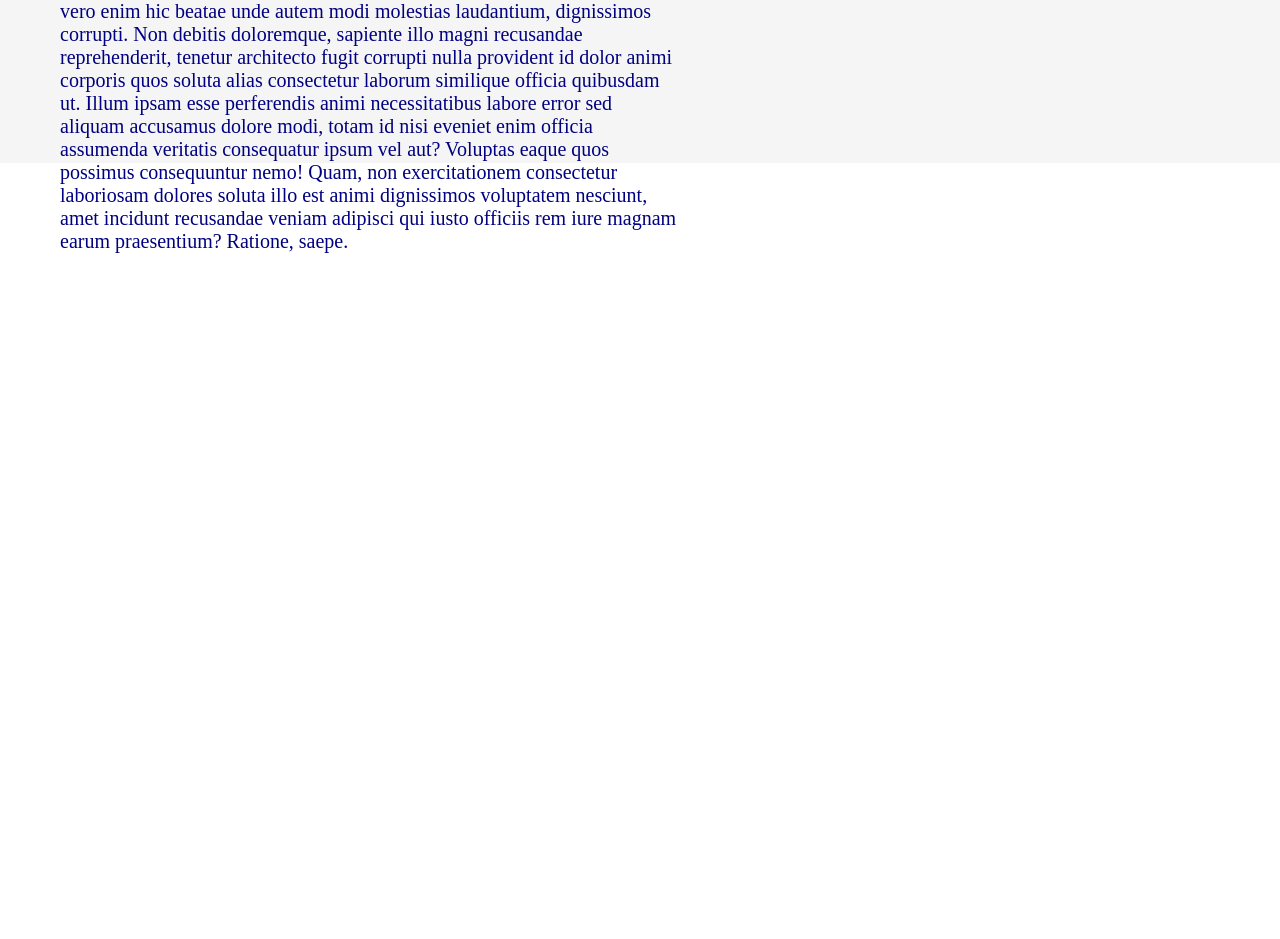
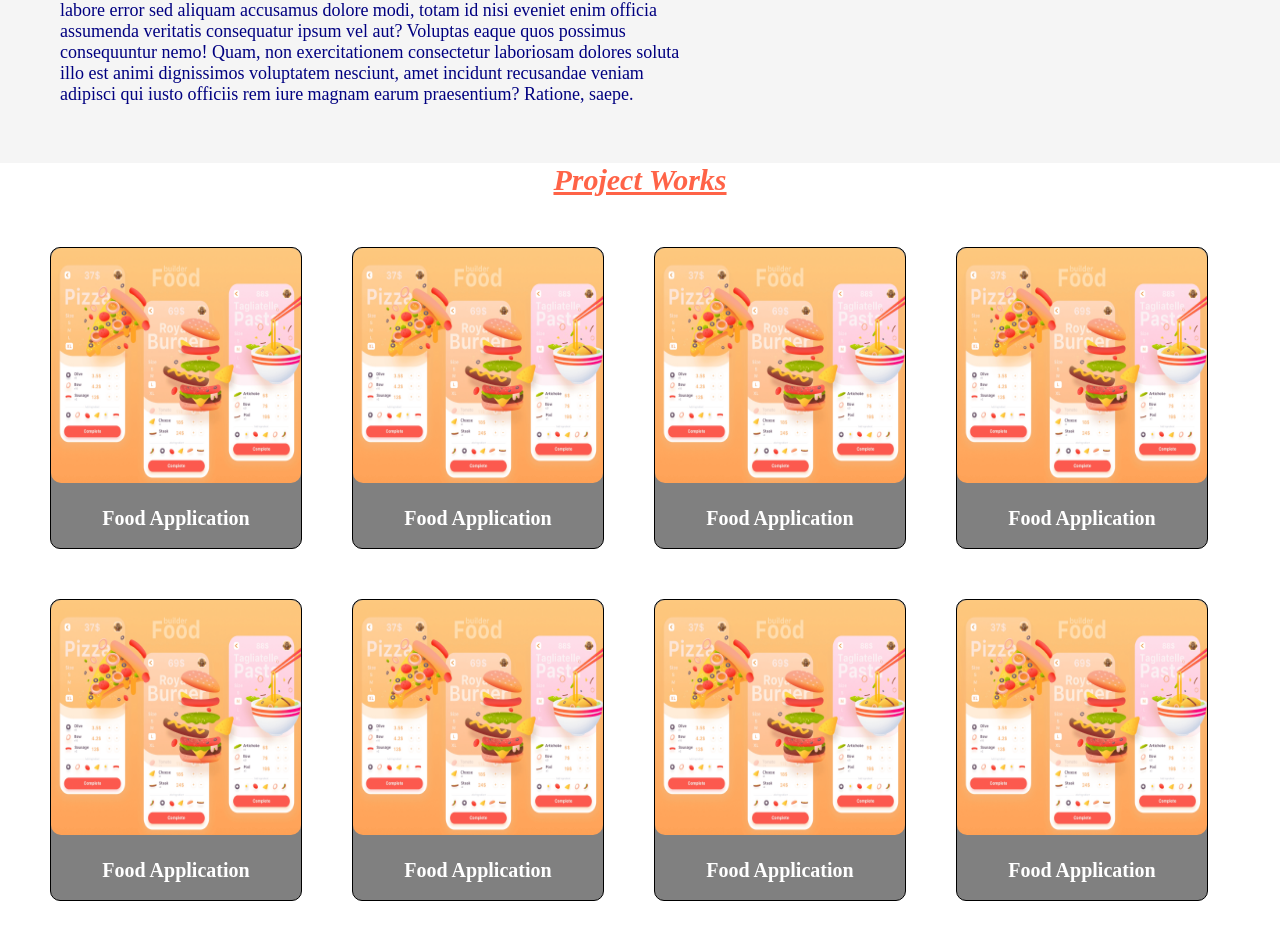
Before and after one commit to Dreomoj/Portfolio, a plain HTML site: page index.html in a window 1280 px wide. Shown: the part 1337-2276 px from the top of the page. Before the commit the page ends 1590 px from the top, so only its background shows below. Drawn offline with Linux system fonts and the light colour scheme.

Commit message:
project section added

```diff
--- a/index.html
+++ b/index.html
@@ -50,5 +50,43 @@
             <img src="DreImage.jpg" alt="" class="about-image">
         </div>
     </section>
+
+    <article class="project" id="project">
+        <h3 class="project-header"><u>Project Works</u></h3>
+        <div class="project-container">
+            <div class="box">
+                <img src="food1.png" alt="" class="project-image">
+                <p class="project-name">Food Application</p>
+            </div>
+            <div class="box">
+                <img src="food1.png" alt="" class="project-image">
+                <p class="project-name">Food Application</p>
+            </div>
+            <div class="box">
+                <img src="food1.png" alt="" class="project-image">
+                <p class="project-name">Food Application</p>
+            </div>
+            <div class="box">
+                <img src="food1.png" alt="" class="project-image">
+                <p class="project-name">Food Application</p>
+            </div>
+            <div class="box">
+                <img src="food1.png" alt="" class="project-image">
+                <p class="project-name">Food Application</p>
+            </div>
+            <div class="box">
+                <img src="food1.png" alt="" class="project-image">
+                <p class="project-name">Food Application</p>
+            </div>
+            <div class="box">
+                <img src="food1.png" alt="" class="project-image">
+                <p class="project-name">Food Application</p>
+            </div>
+            <div class="box">
+                <img src="food1.png" alt="" class="project-image">
+                <p class="project-name">Food Application</p>
+            </div>
+        </div>
+    </article>
 </body>
 </html>
--- a/styles.css
+++ b/styles.css
@@ -86,7 +86,7 @@ main{
 .about-paragraph{
     color: navy;
     margin-top: 20px;
-    font-size: 20px;
+    font-size: 18px;
 }
 .about-right{
     padding: 20px;
@@ -96,3 +96,41 @@ main{
     width: 500px;
     border-radius: 50%;
 }
+.project{
+    width: 100%;
+    height: 80vh;
+}
+.project-header{
+    text-align: center;
+    font-style: italic;
+    font-size: 30px;
+    color: tomato;
+}
+.project-container{
+    padding: 50px;
+    display: flex;
+    flex-wrap: wrap;
+    width: 100%;
+    overflow: hidden;
+}
+.box{
+    width: 250px;
+    height: 300px;
+    border: 1px solid;
+    border-radius: 10px;
+    background-color: gray;
+    margin-right: 50px;
+    margin-bottom: 50px;
+}
+.project-image{
+    width: 100%;
+    height: 235px;
+    border-radius: 10px;
+}
+.project-name{
+    text-align: center;
+    font-size: 20px;
+    font-weight: bold;
+    margin-top: 20px;
+    color: white;
+}
```
Also changed, not shown: food1.png (added), 1 other file.
